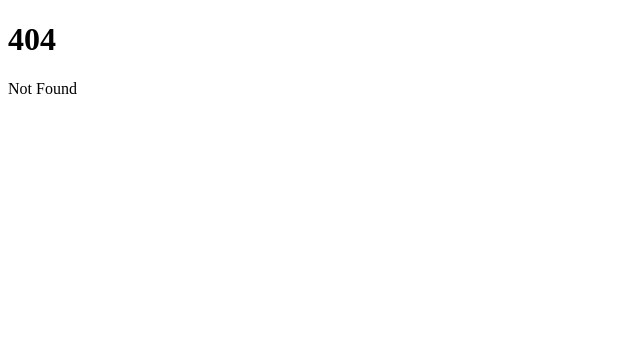
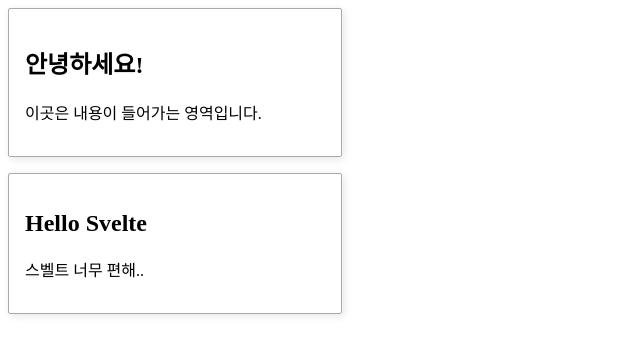
Before and after one commit to tokkaiiii/svelte-practice, a SvelteKit app: page /example06 in a window 1280 px wide. Before the commit this address had no page. Shown: the top 354 px of the page, without its empty margins (0-640 px from the left). Built offline with nearby package versions, Linux system fonts and the light colour scheme.

Commit message:
:sparkles: feat(day1-6): slot-1
- slot 사용해보기

```diff
--- /dev/null
+++ b/src/components/example06/card.svelte
@@ -0,0 +1,13 @@
+<style>
+    .card {
+        width: 300px;
+        border: 1px solid #aaa;
+        border-radius: 2px;
+        box-shadow: 2px 2px 8px rgba(0, 0, 0, 0.1);
+        padding: 1em;
+        margin: 0 0 1em 0;
+    }
+</style>
+<div class="card">
+    <slot></slot>
+</div>
--- /dev/null
+++ b/src/routes/example06/+page.svelte
@@ -0,0 +1,12 @@
+<script>
+    import Card from "../../components/example06/card.svelte";
+</script>
+<Card>
+    <h2>안녕하세요!</h2>
+    <p>이곳은 내용이 들어가는 영역입니다.</p>
+</Card>
+
+<Card>
+    <h2>Hello Svelte</h2>
+    <p>스벨트 너무 편해..</p>
+</Card>
```
